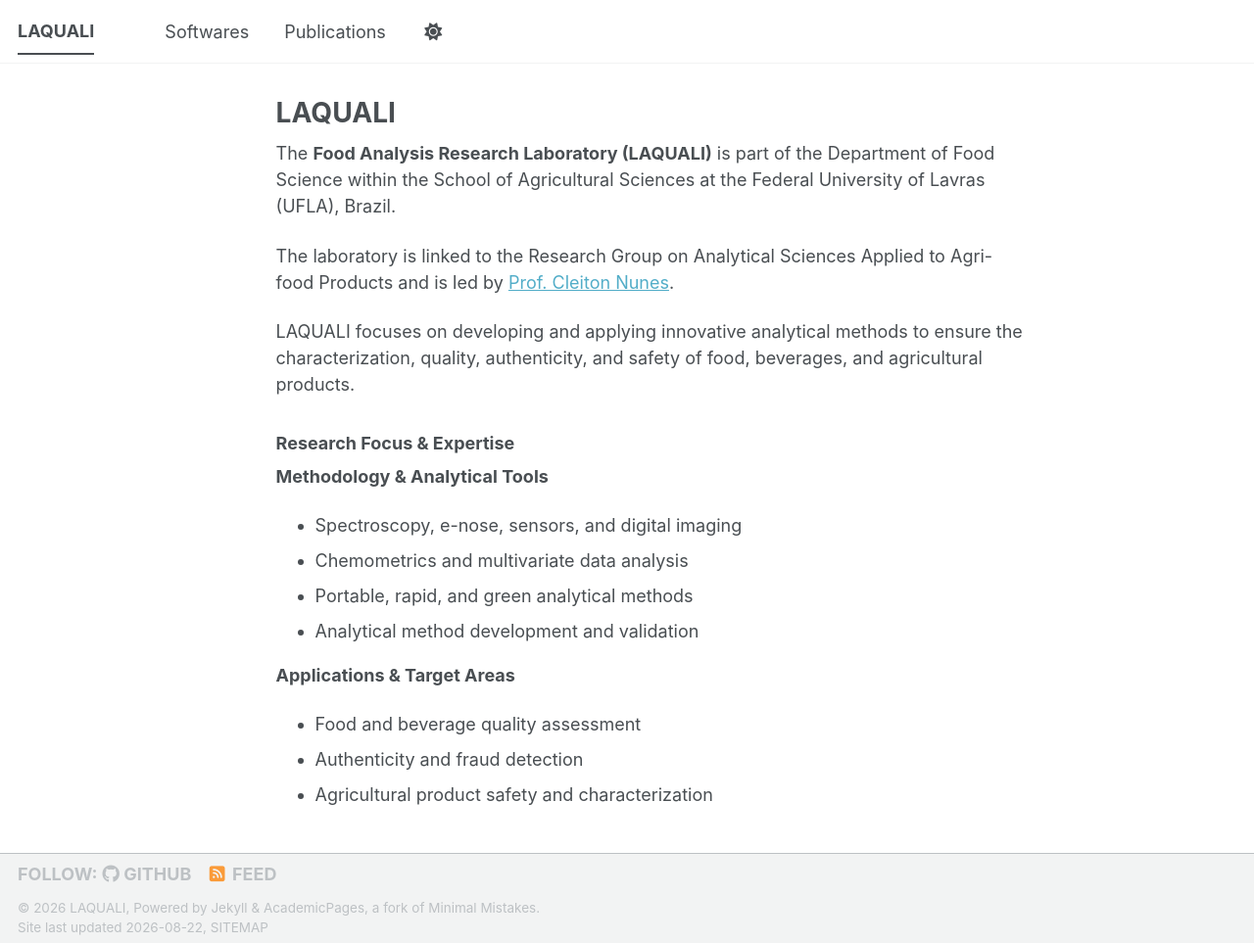
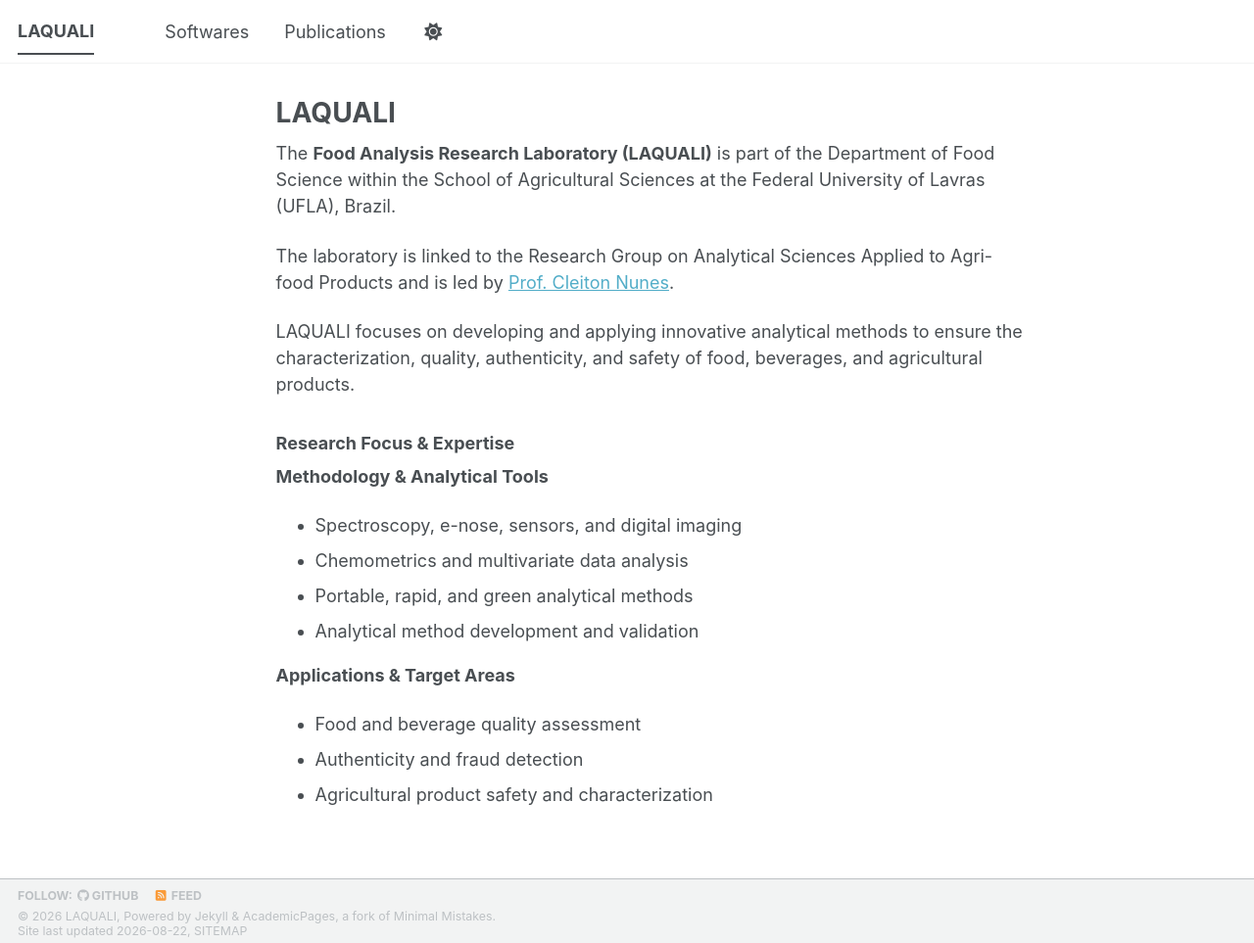
Before and after one commit to LAQUALI-UFLA/laquali-ufla.github.io, a Jekyll site: the page built from _pages/about.md, in a window 1280 px wide and 963 px high. Shown: the whole window at 98% size. Built offline with Jekyll 4.4.1, drawn with Linux system fonts in a browser that asks for light colours; a style sheet for code colours, icons or effects is not loaded.

Commit message:
Refactor footer styles for improved layout
Updated footer styles to reduce margins and padding, and adjusted font sizes for better spacing.

```diff
--- a/_sass/layout/_footer.scss
+++ b/_sass/layout/_footer.scss
@@ -10,7 +10,7 @@
   float: left;
   margin-left: 0;
   margin-right: 0;
-  margin-top: 0; /* MUDADO: de 3em para 0 (não afeta o rodapé fixo, mas evita sobreposição no scroll) */
+  margin-top: 0;
   width: 100%;
   clear: both;
 
@@ -31,9 +31,16 @@
     @include clearfix;
     margin-left: auto;
     margin-right: auto;
-    margin-top: 0.3em; /* MUDADO: de 1em para 0.3em (diminui o espaço no topo do conteúdo interno) */
+    margin-top: 0;       /* MUDADO: Removida a margem superior */
     max-width: 100%;
-    padding: 0 1em 0.3em; /* MUDADO: o último valor de 1em para 0.3em (diminui o espaço abaixo) */
+    padding: 4px 1em;    /* MUDADO: Apenas 4px de espaço interno no topo e na base */
+    line-height: 1.2;    /* MUDADO: Reduzida a altura de linha do texto */
+
+    /* Zera margens invisíveis de parágrafos e divs internos que esticam a barra */
+    p, div {
+      margin: 0;
+      padding: 0;
+    }
 
     @include breakpoint($x-large) {
       max-width: $x-large;
@@ -67,10 +74,15 @@
 
 .page__footer-copyright {
   font-family: $global-font-family;
-  font-size: $type-size-6;
+  font-size: $type-size-7; /* MUDADO: de $type-size-6 para $type-size-7 (fonte menor) */
+  margin: 0;
+  padding: 0;
 }
 
 .page__footer-follow {
+  margin: 0;
+  padding: 0;
+
   ul {
     margin: 0;
     padding: 0;
@@ -79,10 +91,10 @@
 
   li {
     display: inline-block;
-    padding-top: 2px;    /* MUDADO: de 5px para 2px (diminui o espaçamento dos ícones/links) */
-    padding-bottom: 2px; /* MUDADO: de 5px para 2px */
+    padding-top: 0px;    /* MUDADO: de 2px para 0px */
+    padding-bottom: 0px; /* MUDADO: de 2px para 0px */
     font-family: $sans-serif-narrow;
-    font-size: $type-size-5;
+    font-size: $type-size-7; /* MUDADO: de $type-size-5 para $type-size-7 (fonte menor) */
     text-transform: uppercase;
   }
 
```
